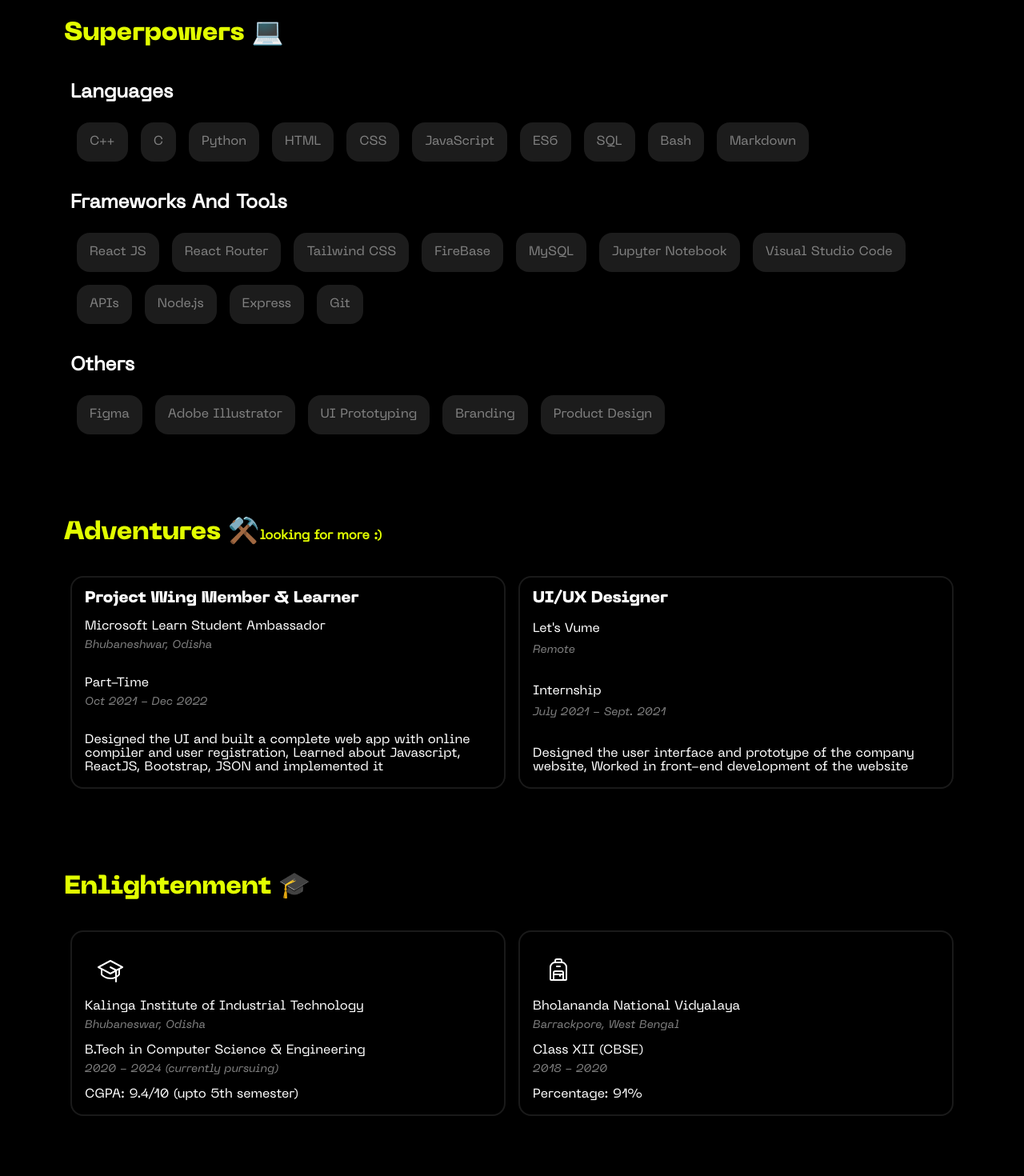
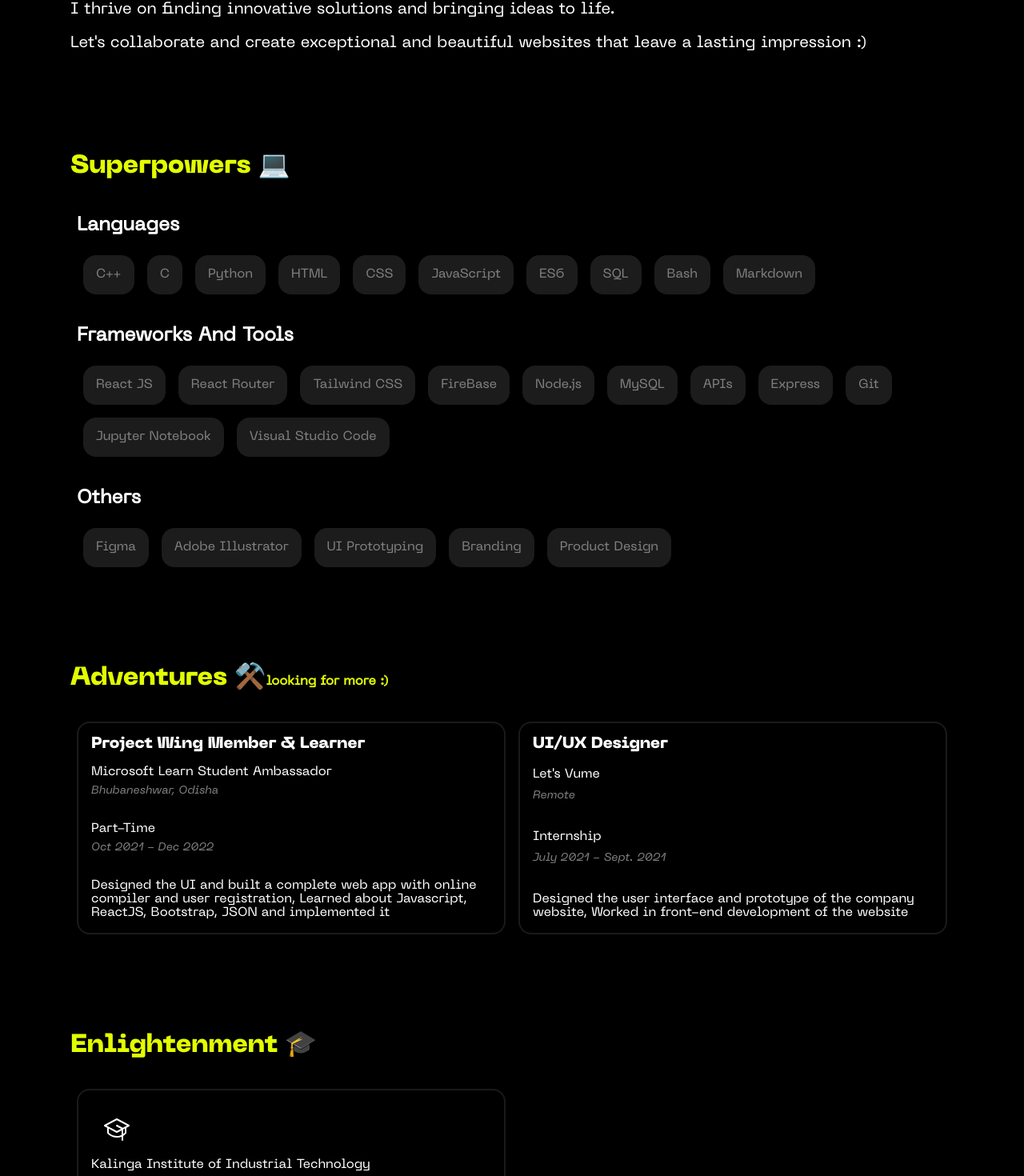
Before and after one commit to shm-dsgn/portfolio, a React (Create React App) app: page / in a window 1280 px wide. Shown: the part 1134-2604 px from the top of the page at 80% size. Built offline with nearby package versions, Linux system fonts and the light colour scheme.

Commit message:
margin, padding issue fix

```diff
--- a/src/components/Home/Education/EduDetails.js
+++ b/src/components/Home/Education/EduDetails.js
@@ -1,4 +1,4 @@
-import {Backpack, GraduationCap} from "@phosphor-icons/react";
+import { GraduationCap} from "@phosphor-icons/react";
 
 export const EduDetails = [
   {
@@ -9,12 +9,12 @@ export const EduDetails = [
     time: "2020 - 2024 (currently pursuing)",
     score: "CGPA: 9.4/10 (upto 5th semester)",
   },
-  {
-    icon: <Backpack color="white" size={32}/>,
-    name: "Bholananda National Vidyalaya",
-    location:"Barrackpore, West Bengal",
-    degree: "Class XII (CBSE)",
-    time: "2018 - 2020",
-    score: "Percentage: 91%",
-  },
+  // {
+  //   icon: <Backpack color="white" size={32}/>,
+  //   name: "Bholananda National Vidyalaya",
+  //   location:"Barrackpore, West Bengal",
+  //   degree: "Class XII (CBSE)",
+  //   time: "2018 - 2020",
+  //   score: "Percentage: 91%",
+  // },
 ];
--- a/src/components/Home/Home.css
+++ b/src/components/Home/Home.css
@@ -36,7 +36,7 @@
 }
 
 .home {
-
+  padding: 16px;
   width: 100%;
   height: 100%;
   /* background-color: red; */
@@ -88,7 +88,7 @@
 .experience-block {
   margin-top: 32px;
   width: 100%;
-  padding: 16px;
+  padding: 24px;
 }
 
 .experience-block > #heading > span {
@@ -123,8 +123,4 @@
     padding: 16px;
     margin: 16px;
   }
-
-  .hero-sub-text{
-    margin: 16px;
-  }
 }
--- a/src/components/Home/Skills/Skills.js
+++ b/src/components/Home/Skills/Skills.js
@@ -20,13 +20,13 @@ function Skills() {
     "React Router",
     "Tailwind CSS",
     "FireBase",
+    "Node.js",
     "MySQL",
+    "APIs",
+    "Express",
+    "Git",
     "Jupyter Notebook",
     "Visual Studio Code",
-    "APIs",
-    "Node.js",
-    "Express",
-    "Git",
   ];
 
   const others = [
--- a/src/components/Projects/Projects.css
+++ b/src/components/Projects/Projects.css
@@ -17,6 +17,7 @@
   width: 100%;
   border-radius: 32px;
   margin-top: 32px;
+  padding: 24px;
 }
 
 .project-display-block,
--- a/src/components/Projects/Projects.js
+++ b/src/components/Projects/Projects.js
@@ -9,7 +9,7 @@ function Projects() {
   return (
     <div className="project-block">
       <h1 id="project-heading">Code Magic 🧑‍💻</h1>
-      <h2 id="project-subheading">Here are some of my development work</h2>
+      <h2 id="project-subheading">Here are some of my dev. work</h2>
       <div className="project-display-block">
         {DevDetails.map(
           ({ title, content, githubLink, liveLink, photo, tags }) => (
```
